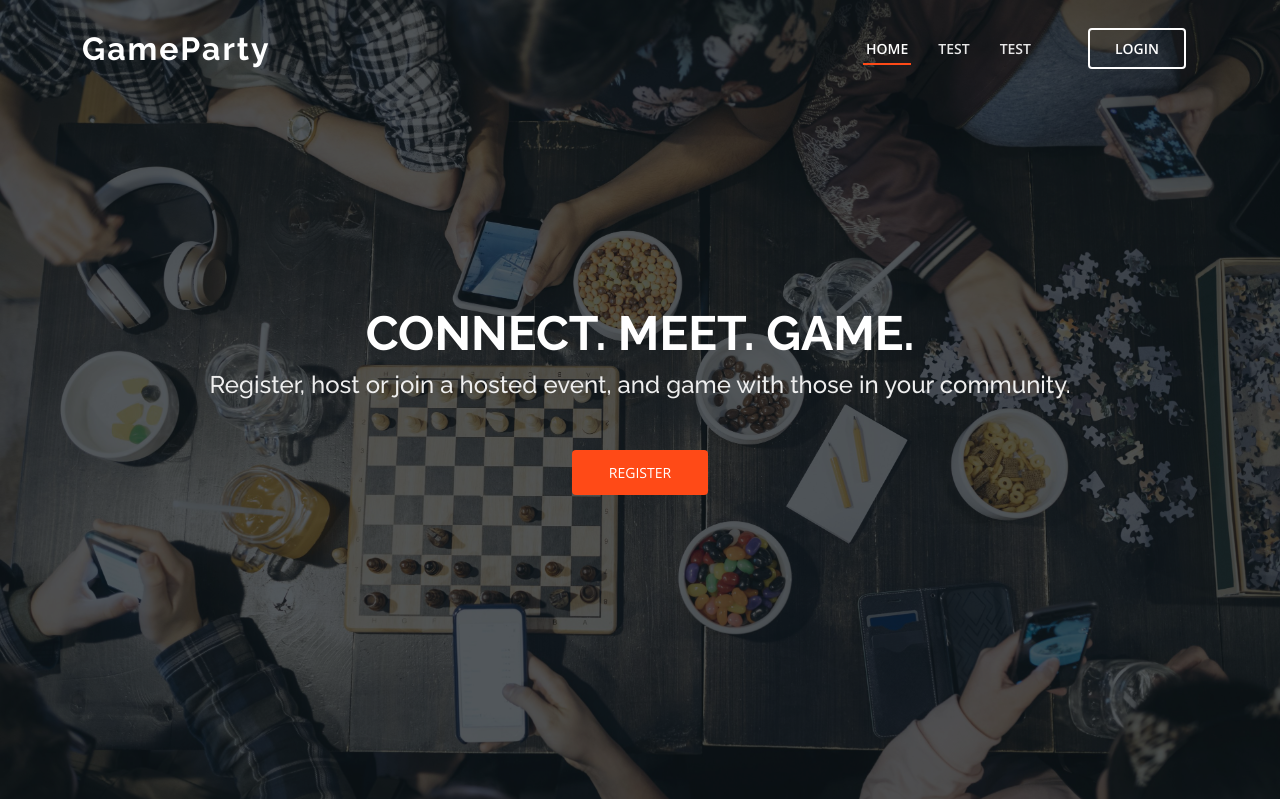
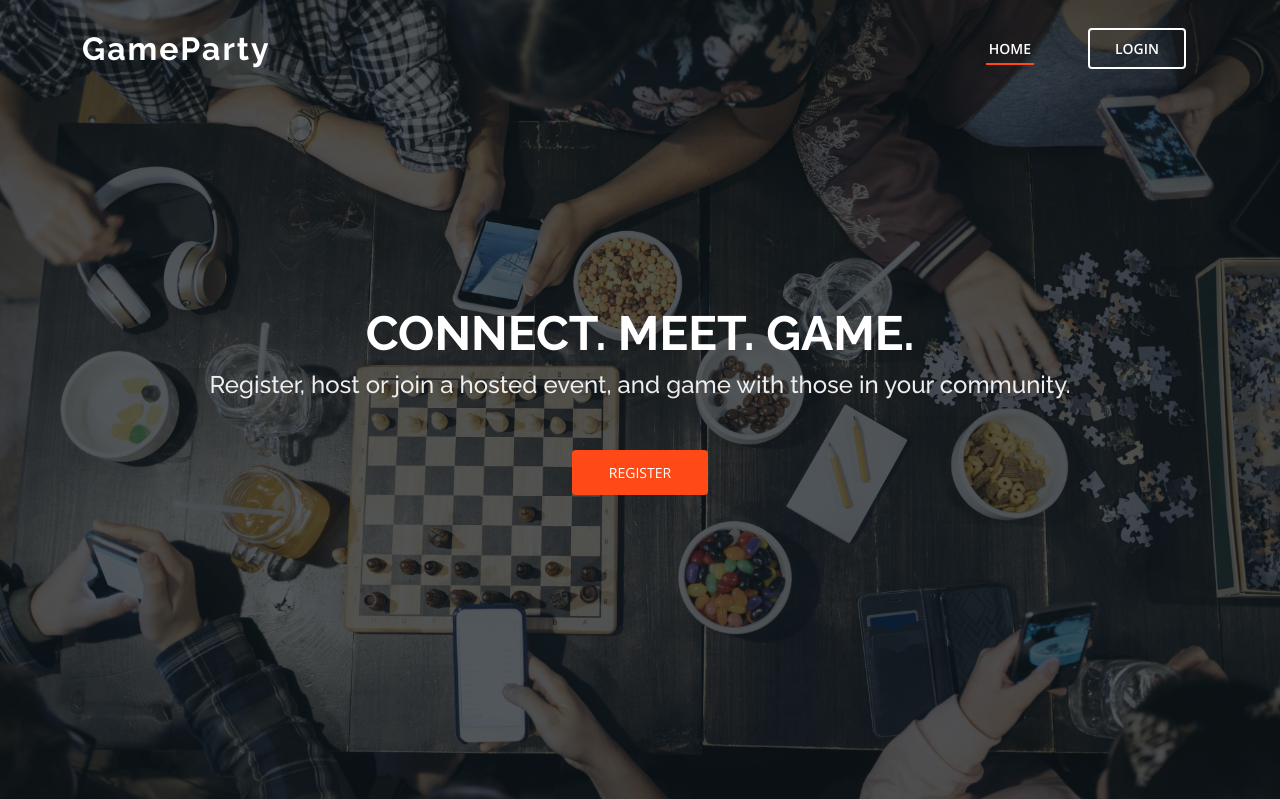
Before and after one commit to Kesheon/MinimumViableProduct, a Flask app: page / in a window 1280 px wide. Shown: the top 799 px of the page. Run offline with Flask 3, Linux system fonts and the light colour scheme; some libraries are stand-ins or nearby versions.

Commit message:
conditional links, host event page on navbar for store users

```diff
--- a/templates/index.html
+++ b/templates/index.html
@@ -7,13 +7,17 @@
 <header id="headerHome" class="fixed-top"><!--a fixed top so that the navbar does not disappear upon scroll down-->
   <div class="container d-flex align-items-center justify-content-between">
     <h1 class="logo"><a href="{{ url_for('index') }}">GameParty</a></h1>
-    <!-- Uncomment below if you prefer to use an image logo -->
-    <!-- <a href="index.html" class="logo"><img src="static/img/logo.png" alt="" class="img-fluid"></a>-->
     <nav id="navbar" class="navbar">
       <ul>
         <li><a class="nav-link active" href="{{ url_for('index') }}">Home</a></li>
-        <li><a class="nav-link" href="#">test</a></li>
-        <li><a class="nav-link" href="#">test</a></li>
+        {% if current_user.isStore %}
+        <li><a class="nav-link" href="{{ url_for('hostEvent') }}">Host An Event</a></li>
+        {% else %}
+        {% endif %}
+        {% if current_user.isPersonalProfile %}
+        <li><a class="nav-link" href="#">Join An Event</a></li>
+        {% else %}
+        {% endif %}
         {% if current_user.is_authenticated %}
         <li><a class="getstarted" href="{{ url_for('logout') }}">Logout</a></li>
         {% else %}
```
